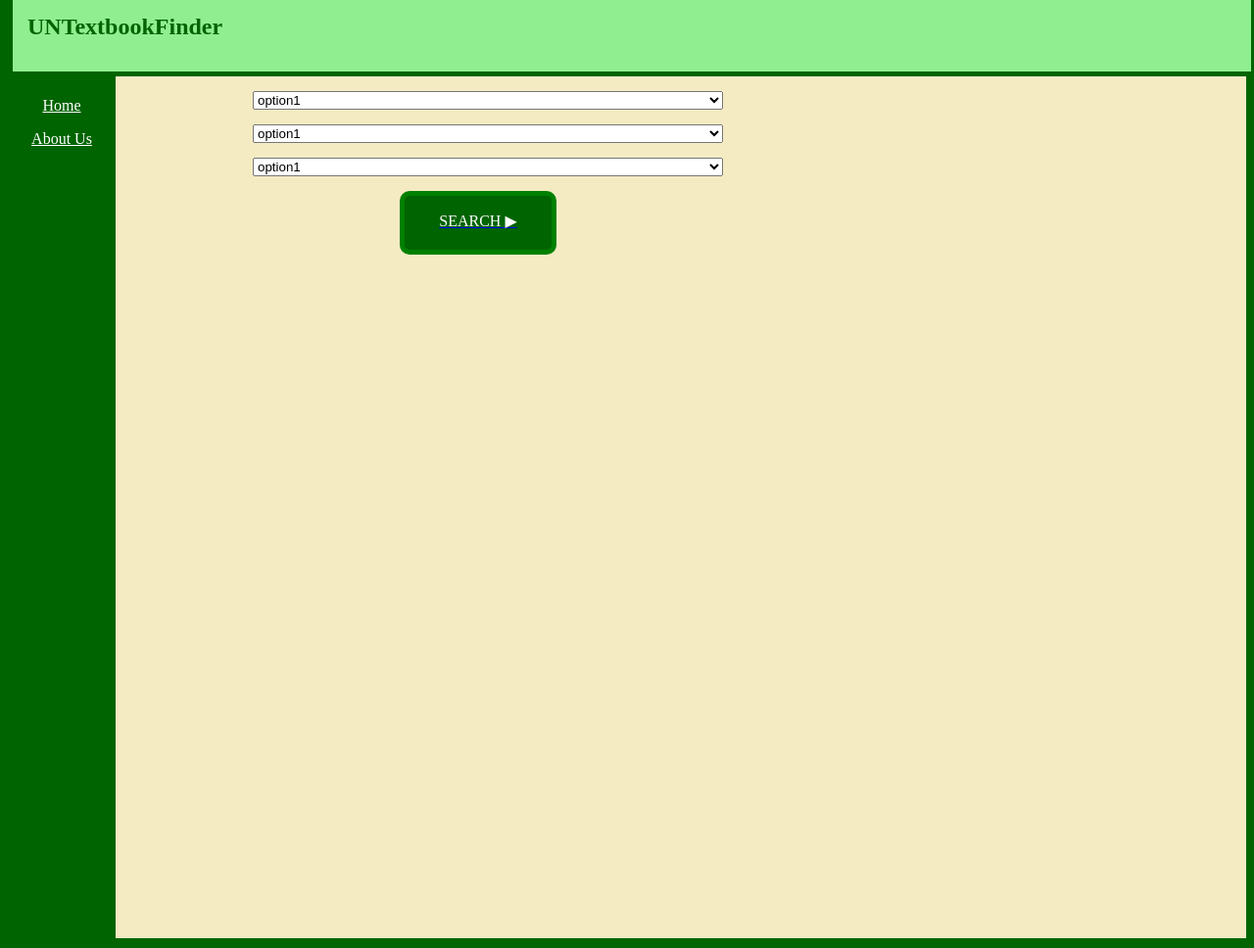
After one commit to jmc0592/csce4444, a PHP site: page / in a window 1280 px wide. The commit adds this page. Shown: the whole page at 98% size. Run offline with PHP 8.4, Linux system fonts and the light colour scheme; some libraries are stand-ins or nearby versions.

Commit message:
Fixing removed files again + adding updates
the formatting for the website is now updated to close to what it should
be for release.

```diff
--- /dev/null
+++ b/site/css/stylesheet.css
@@ -0,0 +1,136 @@
+body{
+	background-color:darkgreen;
+}
+
+#banner{
+	z-index: 2;
+	position:relative;
+	background-color: lightgreen;
+	width: 100%;
+	height: 75px;
+	margin-top:-15px;
+	margin-left:0px;
+	margin-bottom:0em;
+	border-style: solid;
+	border-width: 5px;
+	border-color: lightgreen;
+	border-bottom-color: darkgreen;
+	border-right-color: darkgreen;
+	border-left-color:darkgreen;
+}
+
+#banner h1{
+	font-size:2em;
+	position:left;
+	color:darkgreen;
+	float:left;
+	margin-left:15px;
+}
+
+#bannertext{
+	font-size: .75em;
+	text-align:center;
+	color:darkgreen;
+}
+
+#left{
+	z-index:2;
+	float: left;
+	position: relative;
+	width: 100px;
+	height: 55em;
+	background-color: darkgreen;
+	border-style: solid;
+	border-width: 5px;
+	border-color: darkgreen;
+}
+
+#left p{
+	text-align:center;
+}
+
+#left a{
+	color:white;
+}
+
+#right{
+	z-index:1;
+	position: relative;
+	margin-left:0px;
+	width: 100%;
+	height: 55em;
+	background-color: #F4EBC3;
+}
+
+#select{
+	margin-left:250px;
+	margin-right:auto;
+	z-index:3;
+	position:relative;
+	font-size:1em;
+	text-align:left;
+	color:green;
+	width: 5em;
+
+}
+
+.selectmenus{
+	margin-top:15px;
+}
+
+select{
+	width: 600%;
+}
+
+#button{
+	height:50px;
+	width:150px;
+	padding-bottom:5px;
+	border-style:solid;
+	border-color:green;
+	border-width:5px;
+	border-radius:10px;
+	background-color: darkgreen;
+	margin-left:150px;
+	margin-top:15px;
+}
+
+#button p{
+	text-align:center;
+	color:white;
+}
+
+
+
+#bookinfo{
+
+
+}
+
+#generalinfo{
+	height:200px;
+	background-color:lightblue;
+}
+
+.bookstore{
+	height:300px;
+	width:400px;
+	float:left;
+	position:relative;
+}
+
+#voertmans{
+	background-color:pink;
+}
+
+#unt{
+	background-color:blue;
+}
+
+#chegg{
+	background-color:red;
+}
+
+#amazon{
+	background-color:yellow;
+}
--- /dev/null
+++ b/site/index.php
@@ -0,0 +1,44 @@
+<!DOCTYPE html>
+<head>
+	<link rel="stylesheet" type="text/css" href="css\stylesheet.css" />
+	<script src="https://ajax.googleapis.com/ajax/libs/jquery/1.11.2/jquery.min.js"></script>
+</head>
+
+<body>
+	<div id = "banner">
+		<div id = "bannertext"><h1>UNTextbookFinder</h1></div>
+	</div>
+	<div id = "left">
+		<p><a href="">Home</a></p>
+		<p><a href="">About Us</a></p>
+	</div>
+	<div id = "right">
+		<div id = "select">
+			<select class = "selectmenus">
+				<option value="option1">option1</option>
+				<option value="option2">option2</option>
+				<option value="option3">option3</option>
+				<option value="option4">option4</option>
+			</select>
+			<select class = "selectmenus">
+				<option value="option1">option1</option>
+				<option value="option2">option2</option>
+				<option value="option3">option3</option>
+				<option value="option4">option4</option>
+			</select>
+			<select class = "selectmenus">
+				<option value="option1">option1</option>
+				<option value="option2">option2</option>
+				<option value="option3">option3</option>
+				<option value="option4">option4</option>
+			</select>
+			<a href="search/search.php">
+				<div id = "button">
+					<p>SEARCH &#9654;</p>
+				</div>
+			</a>
+		</div>
+	</div>
+	<div id = "footer">
+	</div>
+</body>
```
Also changed, not shown: site/search/search.php (+26 -4 lines).
